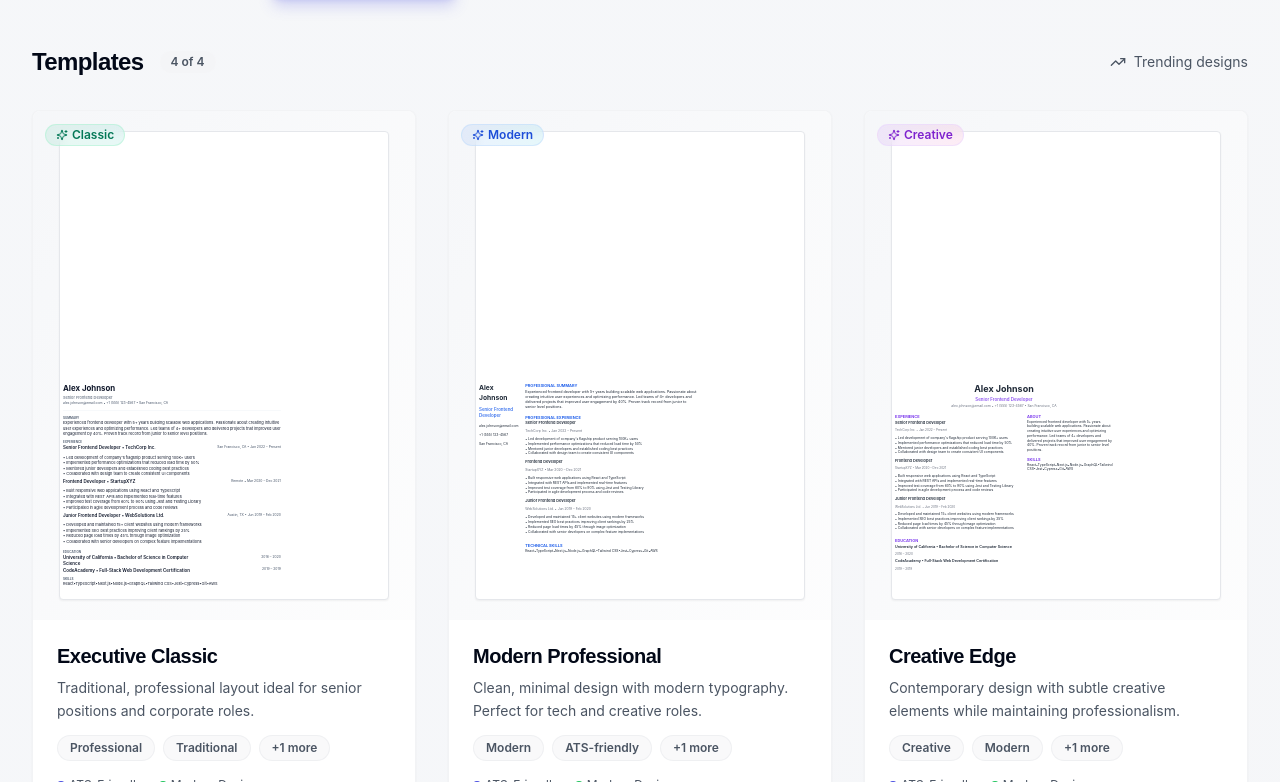
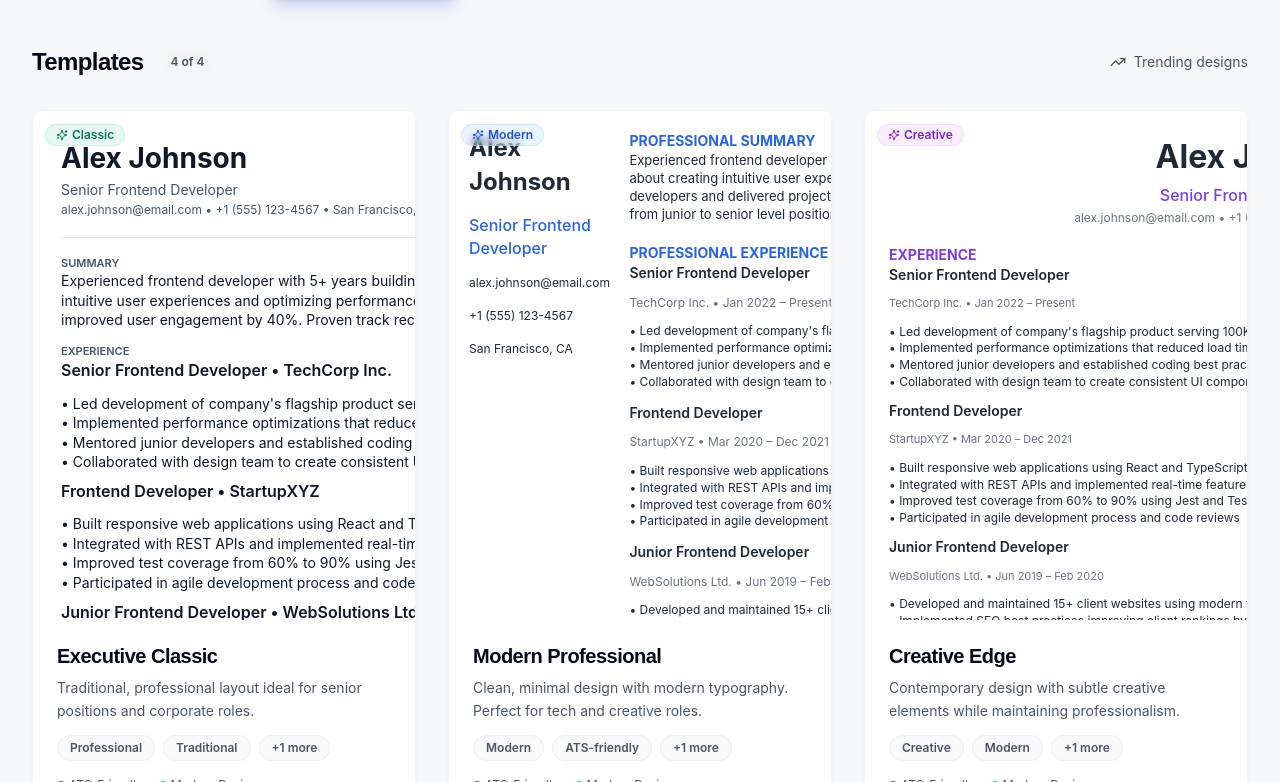
Before and after one commit to jayanthbabu3/vision-profile, a React (Vite) app: page /templates in a window 1280 px wide. Shown: the part 758-1540 px from the top of the page. Built offline with nearby package versions, Linux system fonts and the light colour scheme; the HTML template or start-up script is replaced by a standard one.

Commit message:
Fix template preview positioning

```diff
--- /dev/null
+++ b/src/components/templates/TemplateCardPreview.tsx
@@ -0,0 +1,92 @@
+import React, { useEffect, useLayoutEffect, useRef, useState } from "react";
+import TemplateRenderer from "@/components/resume/TemplateRenderer";
+import { SampleResumeData, TemplateSchema } from "@/lib/template-schemas";
+
+interface TemplateCardPreviewProps {
+  template: TemplateSchema;
+  data: SampleResumeData;
+}
+
+// Fits a full TemplateRenderer page perfectly inside its parent (the card area),
+// maintaining aspect ratio and centering it.
+export default function TemplateCardPreview({ template, data }: TemplateCardPreviewProps) {
+  const containerRef = useRef<HTMLDivElement | null>(null);
+  const contentRef = useRef<HTMLDivElement | null>(null);
+
+  const [scale, setScale] = useState(1);
+  const [offset, setOffset] = useState({ x: 0, y: 0 });
+
+  // Measure and compute scale to fit
+  const recompute = () => {
+    const container = containerRef.current;
+    const content = contentRef.current;
+    if (!container || !content) return;
+
+    // Reset transforms to measure natural content size
+    content.style.transform = "none";
+    content.style.left = "0px";
+    content.style.top = "0px";
+
+    const cw = container.clientWidth;
+    const ch = container.clientHeight;
+
+    // Use scrollWidth/scrollHeight to get natural size
+    const iw = content.scrollWidth || content.clientWidth || 1;
+    const ih = content.scrollHeight || content.clientHeight || 1;
+
+    const nextScale = Math.min(cw / iw, ch / ih);
+    const scaledW = iw * nextScale;
+    const scaledH = ih * nextScale;
+
+    const ox = Math.max(0, (cw - scaledW) / 2);
+    const oy = Math.max(0, (ch - scaledH) / 2);
+
+    setScale(nextScale);
+    setOffset({ x: ox, y: oy });
+  };
+
+  useLayoutEffect(() => {
+    recompute();
+    // eslint-disable-next-line react-hooks/exhaustive-deps
+  }, []);
+
+  useEffect(() => {
+    const container = containerRef.current;
+    const content = contentRef.current;
+    if (!container || !content) return;
+
+    const ro1 = new ResizeObserver(() => recompute());
+    const ro2 = new ResizeObserver(() => recompute());
+    ro1.observe(container);
+    ro2.observe(content);
+
+    return () => {
+      ro1.disconnect();
+      ro2.disconnect();
+    };
+    // eslint-disable-next-line react-hooks/exhaustive-deps
+  }, []);
+
+  return (
+    <div ref={containerRef} className="w-full h-full relative overflow-hidden">
+      <div
+        ref={contentRef}
+        className="absolute will-change-transform pointer-events-none"
+        style={{
+          transform: `translate(${offset.x}px, ${offset.y}px) scale(${scale})`,
+          transformOrigin: "top left",
+        }}
+      >
+        <TemplateRenderer
+          template={{
+            ...template,
+            // Reduce margins slightly for better legibility in small previews
+            page: { ...template.page, margins: Math.max(8, (template.page?.margins ?? 20) - 4) },
+          }}
+          data={data}
+          className="border-0 shadow-none rounded-none"
+        />
+      </div>
+    </div>
+  );
+}
--- a/src/components/templates/TemplatePreviewCard.tsx
+++ b/src/components/templates/TemplatePreviewCard.tsx
@@ -4,8 +4,7 @@ import { Button } from "@/components/ui/button";
 import { Badge } from "@/components/ui/badge";
 import { Card, CardContent, CardFooter, CardHeader } from "@/components/ui/card";
 import { TemplateSchema, SampleResumeData } from "@/lib/template-schemas";
-import TemplateRenderer from "@/components/resume/TemplateRenderer";
-
+import TemplateCardPreview from "./TemplateCardPreview";
 export interface TemplatePreviewCardProps {
   id: string;
   name: string;
@@ -98,38 +97,7 @@ const TemplatePreviewCard = ({
       {/* Template Preview Container */}
       <div className="relative aspect-[3/4] overflow-hidden bg-gradient-to-br from-background to-muted/20">
         {templateSchema && sampleData ? (
-          <div className="w-full h-full flex items-center justify-center p-2">
-            <div
-              className="bg-white shadow-sm border rounded-sm overflow-hidden relative"
-              style={{
-                width: '90%',
-                height: '95%',
-              }}
-            >
-              <div className="w-full h-full overflow-hidden relative flex items-center justify-center">
-                <div style={{
-                  transform: 'scale(0.28)',
-                  transformOrigin: 'center center',
-                  width: '357%',
-                  height: '357%',
-                  position: 'absolute',
-                  top: '50%',
-                  left: '50%',
-                  marginLeft: '-178.5%',
-                  marginTop: '-178.5%'
-                }}>
-                  <TemplateRenderer
-                    template={{
-                      ...templateSchema,
-                      page: { ...templateSchema.page, margins: 8 }
-                    }}
-                    data={sampleData}
-                    className="border-0 shadow-none rounded-none overflow-hidden"
-                  />
-                </div>
-              </div>
-            </div>
-          </div>
+          <TemplateCardPreview template={templateSchema} data={sampleData} />
         ) : (
           // Fallback to image based on template ID/category
           <div className="w-full h-full flex items-center justify-center bg-gradient-to-br from-muted/10 to-muted/30">
```
